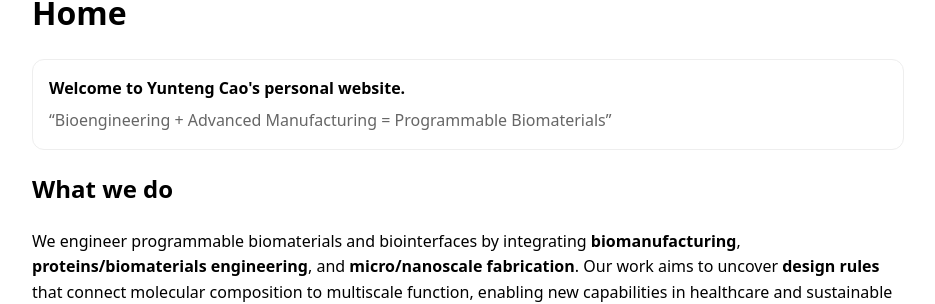
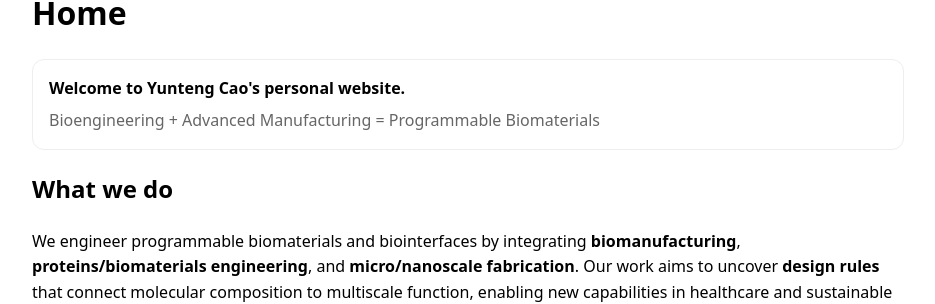
Before and after one commit to Yunteng-Cao/yunteng-cao.github.io, a Jekyll site: the page built from index.md, in a window 1280 px wide and 1186 px high. Shown: the part 118-422 px from the top of the window, without its empty margins (172-1107 px from the left). Built offline with Jekyll 4.4.1, drawn with Linux system fonts in a browser that asks for light colours.

```diff
--- a/_config.yml
+++ b/_config.yml
@@ -1,5 +1,5 @@
 title: Yunteng Cao's personal website
-tagline: “Bioengineering + Advanced Manufacturing = Programmable Biomaterials”
+tagline: Bioengineering + Advanced Manufacturing = Programmable Biomaterials
 email: yunteng.cao@yale.edu
 description: >-
   Lab website describing research, publications, and contact information.
```
